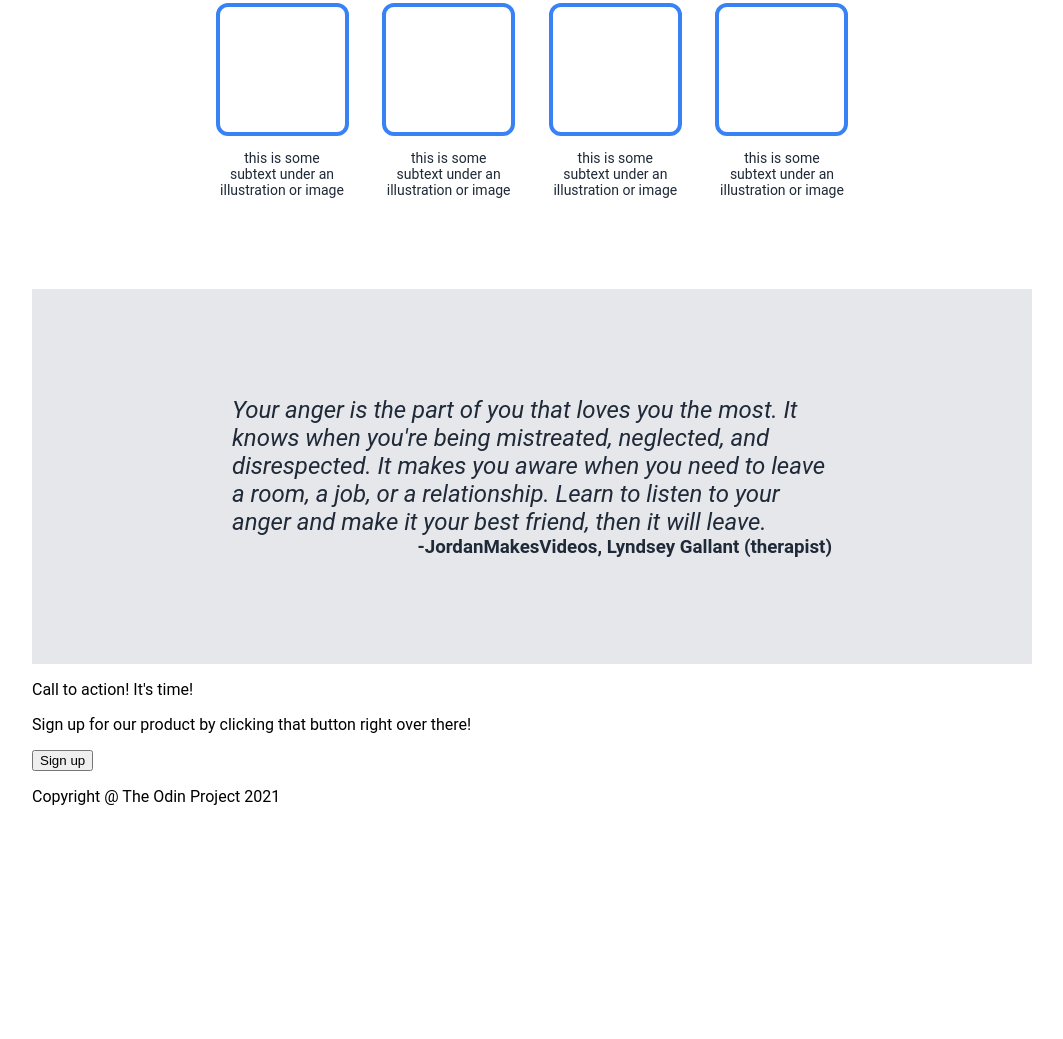
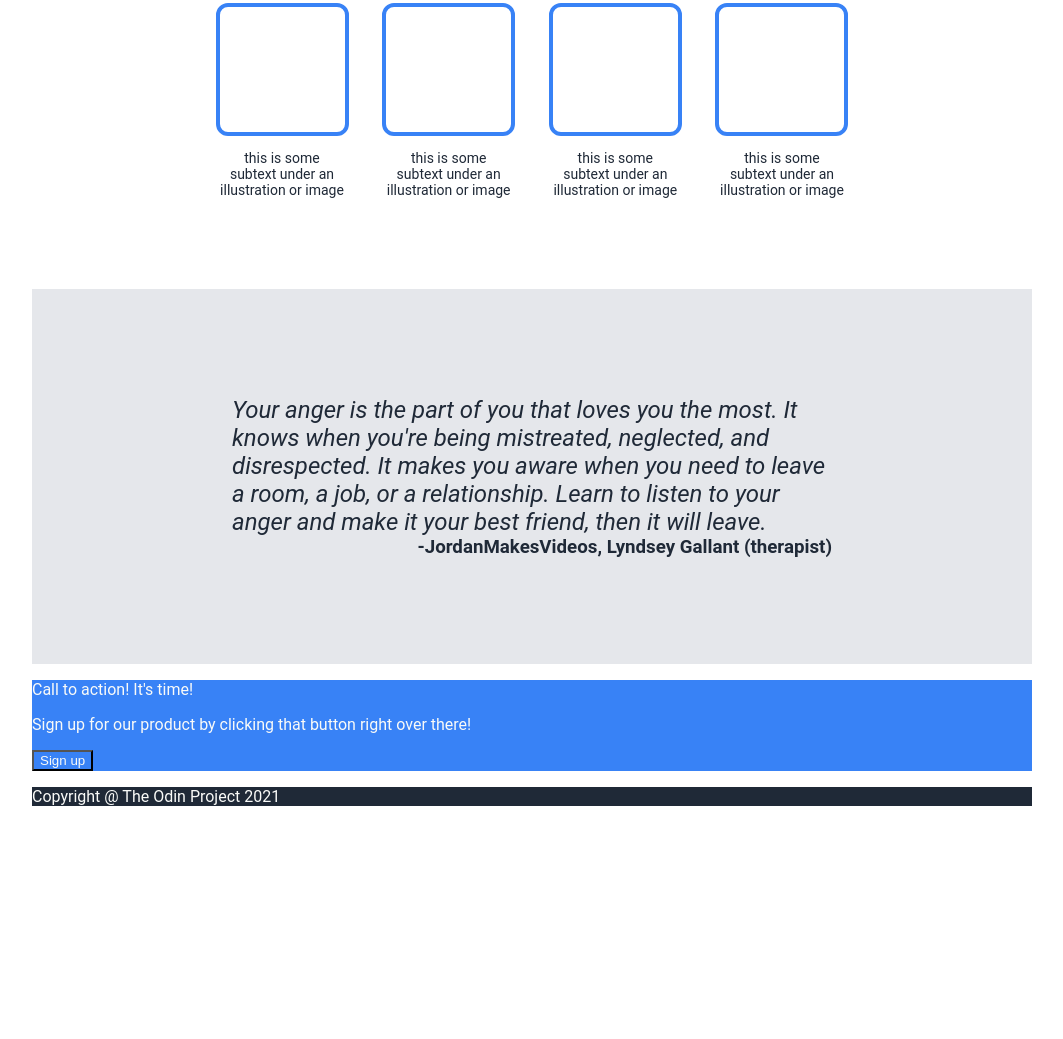
Before and after one commit to cdog-git/landing-page, a plain HTML site: page index.html in a window 1280 px wide. Shown: the part 461-1500 px from the top of the page, without its empty margins (108-1171 px from the left). Drawn offline with Linux system fonts and the light colour scheme.

Commit message:
Add colors and styles to fourth section

```diff
--- a/styles.css
+++ b/styles.css
@@ -173,3 +173,23 @@ ul {
 .gray .holder {
     max-width: 600px;
 }
+
+
+
+/* Fourth Section */
+
+.white.two, .white.two button {
+    color: #f9faf8;
+}
+
+.white.two .content {
+    background-color: #3882f6;
+}
+
+.white.two button {
+    background-color: #3882f6;
+}
+
+.white.two .footer {
+    background-color: #1f2937;
+}
```
